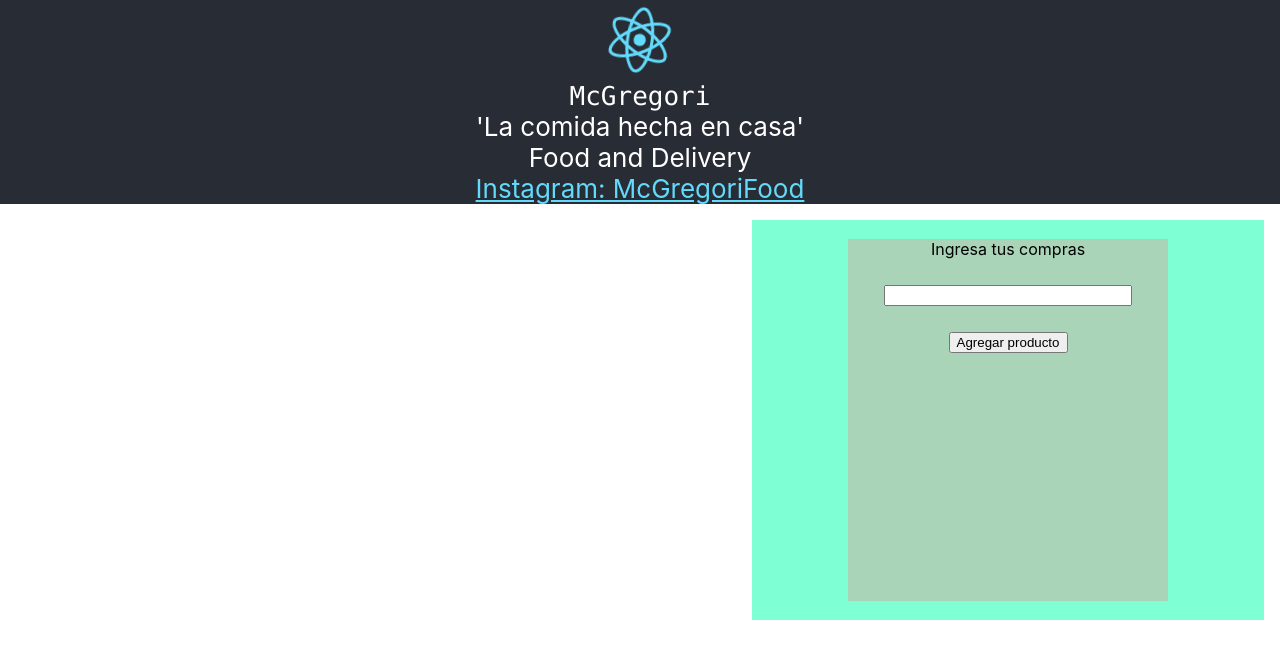
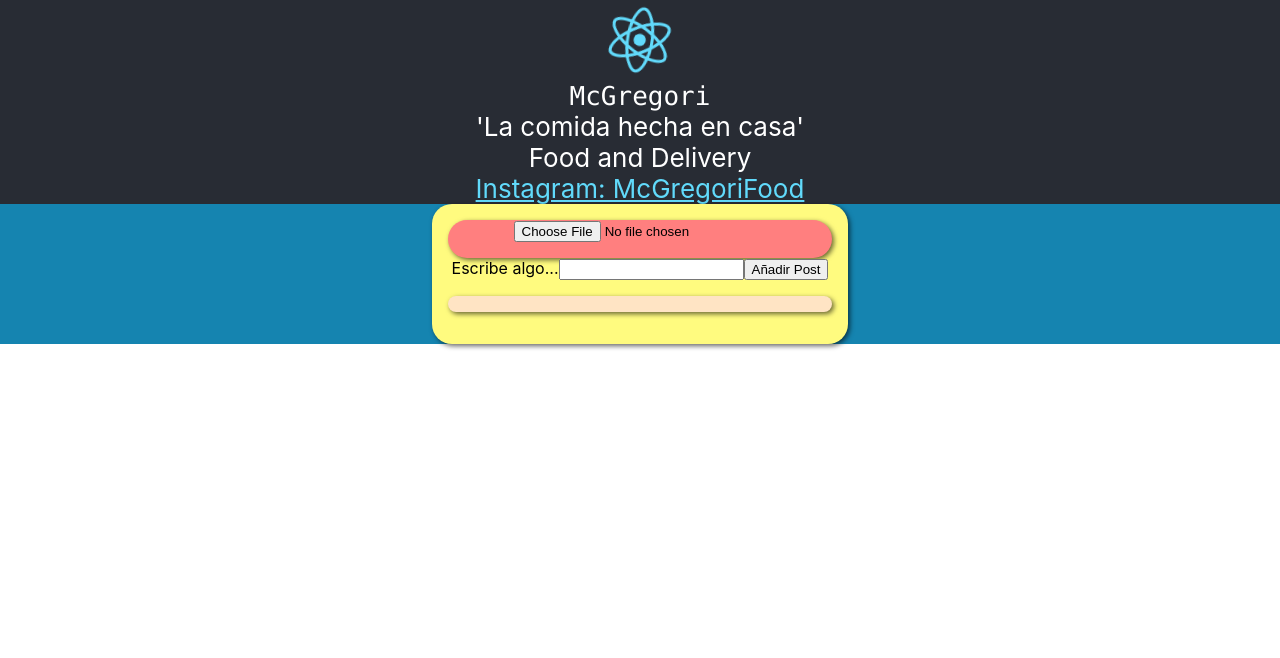
Before and after one commit to felipesagredo/reparto-comida, a React (Create React App) app: page / in a window 1280 px wide. Shown: the top 658 px of the page. Built offline with nearby package versions, Linux system fonts and the light colour scheme.

Commit message:
Cambiando el formato de la lista

```diff
--- a/package.json
+++ b/package.json
@@ -8,6 +8,7 @@
     "@testing-library/user-event": "^13.5.0",
     "react": "^18.2.0",
     "react-dom": "^18.2.0",
+    "react-redux": "^8.0.5",
     "react-scripts": "5.0.1",
     "web-vitals": "^2.1.4"
   },
--- a/src/FoodDelivery.css
+++ b/src/FoodDelivery.css
@@ -1,40 +1,88 @@
-.caja-fd {
-    background: rgba(255, 127, 127, 0.333);
-    margin: 2vw 2vh;
-    max-width: 25vw;
-    max-height: 400vh;
-    text-align: center;
-    padding-bottom: 2vh;
+.caja-main{
+    display: flex;
+    background-color: #1584b0;
 }
 
-ul{
-    width: 25vw;
-    overflow: scroll;
-    max-height: 25vh;
-    min-height: 25vh;
+.caja-fd {
+    background: rgba(255, 251, 127);
+    margin: auto;
+    text-align: center;
+    width: 30vw;
+    max-width: 100%;
+    max-height: 100%;
+    padding: 2vh;
+    border-radius: 20px;
+    box-shadow: 2px 2px 5px rgba(0, 0, 0, 0.6);
 }
 
-li {
-    width: max-content;
+.caja-contenedor-img {
+    background: rgba(255, 127, 127);
+    max-width: 100%;
+    max-height: 100%;
+    text-align: center;
+    border-radius: 20px;
+    padding-bottom: 2vh;
+    box-shadow: 2px 2px 5px rgba(0, 0, 0, 0.6);
 }
-
-input {
-    margin: 2vw;
-    width: 75%;
-}
-
 .btn-fd {
     width: fit-content;
 }
 
-::-webkit-scrollbar {
-    width: 2vw;
+.caja-fd img{
+    border-radius: 30px;
+    max-width: 90%;
+    max-height: 100%;
+    padding-right: 0px;
+    margin-right: 30px;
 }
 
-::-webkit-scrollbar-track {
-    background: #1584b0;
+.imagen{
+    background-color: aquamarine;
+    max-width: 90%;
+    max-height: 100%;
+    background-size: cover;
+    box-shadow: 5px 5px 5px rgba(0, 0, 0, 0.6);
 }
 
-::-webkit-scrollbar-thumb {
-    background: #0a2a4d;
+.ul-caja{
+    background-color: bisque;
+    max-width: 100%;
+    max-height: 100%;
+    padding-bottom: 2vh;
+    overflow: scroll;
+    text-align: left;
+    border-radius: 20px;
+    box-shadow: 2px 2px 5px rgba(0, 0, 0, 0.6);
 }
+
+
+li {
+
+    max-width: 100%;
+    height: fit-content;
+}
+
+input {
+    max-width: 100%;
+}
+
+::-webkit-scrollbar {
+    width: 1vw;
+}
+
+@media only screen and (max-width: 450px) {
+    /* Estilos para pantallas con ancho máximo de 768px (por ejemplo, smartphones) */
+    .caja-fd {
+        background: rgba(255, 251, 127);
+        margin: auto;
+        width: 80vw;
+        height: 500px;
+        text-align: center;
+        padding-bottom: 2vh;
+    }
+    li {
+
+        max-width: 90%;
+        height: fit-content;
+    }
+  }
--- a/src/FoodDelivery.js
+++ b/src/FoodDelivery.js
@@ -4,41 +4,59 @@ import './FoodDelivery.css';
 function createInitialTodos() {
   const initialTodos = [];
 
-  /*for (let i = 0; i < 10; i++) {
-    initialTodos.push({
-      id: i,
-      text: 'Item ' + (i + 1)
-    });
-  }*/
   return initialTodos;
 }
+
 
 export default function FoodDelivery() {
   const [todos, setTodos] = useState(createInitialTodos);
   const [text, setText] = useState('');
+  const [imagen, setImagen] = useState(null);
+
+  const handleImagenSeleccionada = (event) => {
+    setImagen(URL.createObjectURL(event.target.files[0]));
+  }
+
+  const controlarLista = () => {
+    setText('');
+    setTodos([...todos,
+      {
+        id: todos.length,
+        text: text,
+        img: imagen
+      }
+    ]
+  );
+  }
 
   return (
+    <div className='caja-main'>
       <div className='caja-fd'>
-      <a>Ingresa tus compras</a>
+
+        <div className='caja-contenedor-img'>
+          <input type="file" onChange={handleImagenSeleccionada} />
+        </div>
+
+        <a>Escribe algo...</a>
+
         <input
           value={text}
           onChange={e => setText(e.target.value)}
         />
-      <button className='btn-fd' onClick={() => {
-        setText('');
-        setTodos([...todos,
-            {
-              id: todos.length,
-              text: text
-            }
-          ]
-        );
-      }}>Agregar producto</button>
-      <ul>
+
+        <button className='btn-fd' onClick={controlarLista}>Añadir Post</button>
+
+        <ul className='ul-caja'>
+
         {todos.map(item =>(
-          <li key={item.id}>{item.text}{console.log(item)}</li>
+          <li key={item.id}>
+          {item.id+1}.-{item.text}{console.log(item)}
+          <img className='imagen' src={imagen} alt="Descripcion de la imagen"/>
+          </li>
         ))}
+
         </ul>
+      </div>
     </div>
   );
 }
--- a/src/index.js
+++ b/src/index.js
@@ -8,11 +8,11 @@ import reportWebVitals from './reportWebVitals';
 const root = ReactDOM.createRoot(document.getElementById('root'));
 root.render(
   <React.StrictMode>
-    <div className='cont-app'>
+    <div>
     <App />
     </div>
 
-    <div className='cont-fd'>
+    <div>
       <FoodDelivery/>
     </div>
   </React.StrictMode>
```
Also changed, not shown: 1 other file (tests, documents, lock files or other folders). Lines whose indentation alone changed are shown as unchanged.
